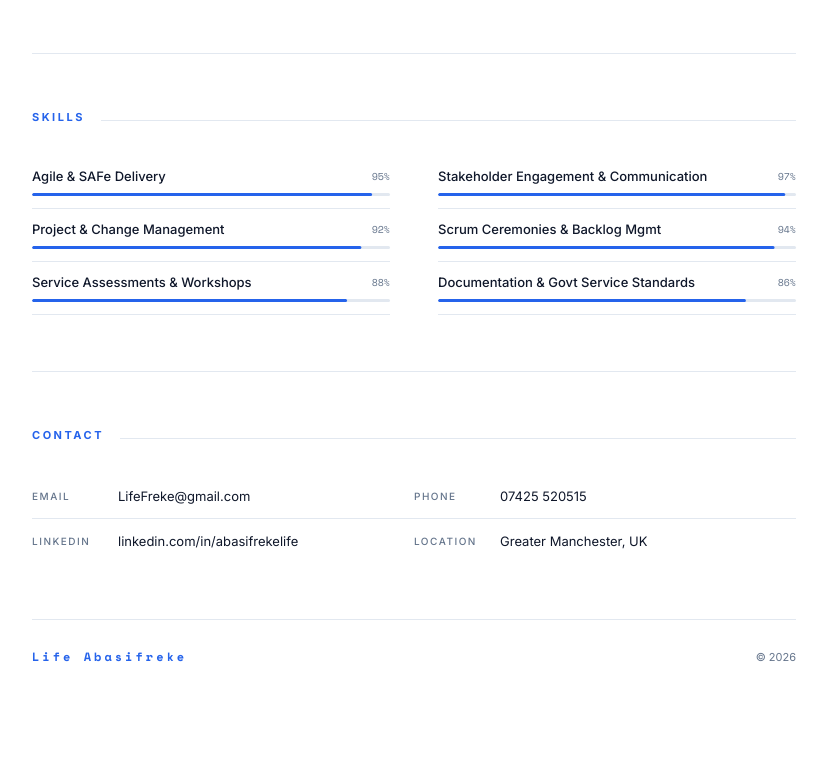
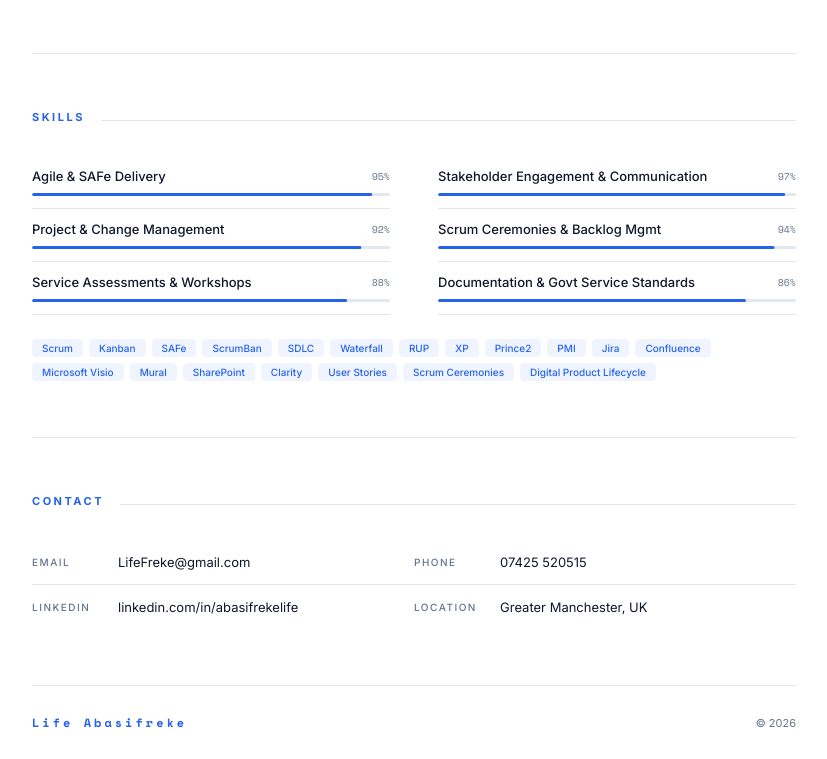
Before and after one commit to Odiobiak/Freke-profile, a plain HTML site: page index.html in a window 1280 px wide. Shown: the part 1434-2193 px from the top of the page, without its empty margins (226-1053 px from the left). Before the commit the page ends 2127 px from the top, so only its background shows below. Drawn offline with nearby package versions, Linux system fonts and the light colour scheme.

Commit message:
Add methodology/tools tags and trim hero bio
Add full list of Agile/SDLC methodologies and tools as tag chips
under Skills. Remove extra bio paragraph per request.

```diff
--- a/index.html
+++ b/index.html
@@ -473,6 +473,9 @@ body.creative .ft-copy { color: var(--cr-muted); }
       <div class="skill-row reveal" style="transition-delay:.24s"><div class="skill-top"><span class="skill-name">Service Assessments &amp; Workshops</span><span class="skill-pct">88%</span></div><div class="bar"><div class="bar-fill" data-w=".88"></div></div></div>
       <div class="skill-row reveal" style="transition-delay:.30s"><div class="skill-top"><span class="skill-name">Documentation &amp; Govt Service Standards</span><span class="skill-pct">86%</span></div><div class="bar"><div class="bar-fill" data-w=".86"></div></div></div>
     </div>
+    <div class="tags" style="margin-top:24px">
+      <span class="tag">Scrum</span><span class="tag">Kanban</span><span class="tag">SAFe</span><span class="tag">ScrumBan</span><span class="tag">SDLC</span><span class="tag">Waterfall</span><span class="tag">RUP</span><span class="tag">XP</span><span class="tag">Prince2</span><span class="tag">PMI</span><span class="tag">Jira</span><span class="tag">Confluence</span><span class="tag">Microsoft Visio</span><span class="tag">Mural</span><span class="tag">SharePoint</span><span class="tag">Clarity</span><span class="tag">User Stories</span><span class="tag">Scrum Ceremonies</span><span class="tag">Digital Product Lifecycle</span>
+    </div>
   </div>
 
   <div class="section reveal" id="contact">
```
